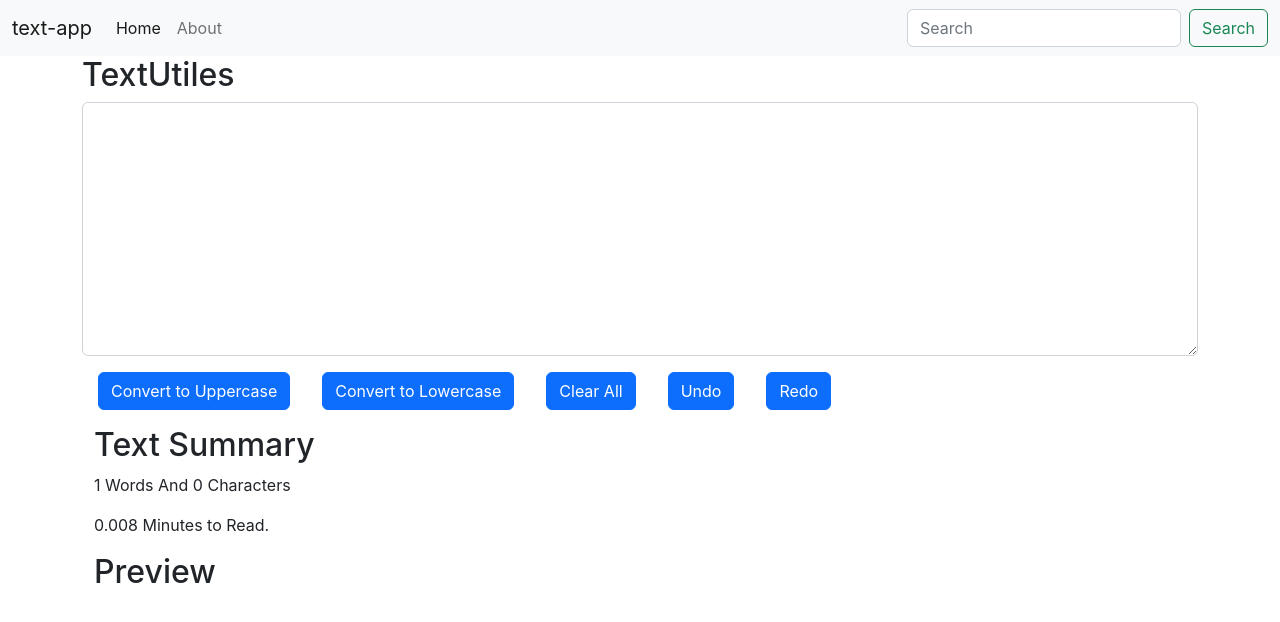
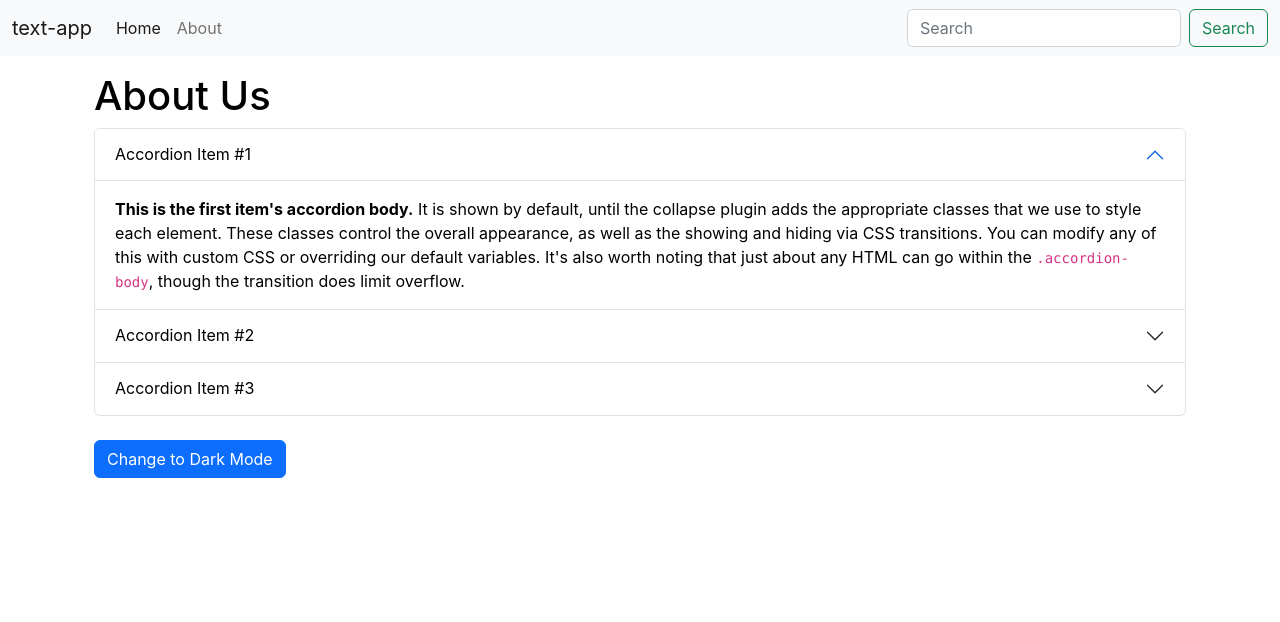
Before and after one commit to PranitPatil03/React-Learning, a React (Create React App) app in the folder Lessons/first-react-app/: page / in a window 1280 px wide. Shown: the top 622 px of the page. Built offline with nearby package versions, Linux system fonts and the light colour scheme.

Commit message:
Dark Mode

```diff
--- a/Lessons/first-react-app/src/App.js
+++ b/Lessons/first-react-app/src/App.js
@@ -1,7 +1,8 @@
 // import logo from './logo.svg';
 import './App.css';
 import Navbar from './components/Navbar';
-import TextForm from './components/TextForm';
+// import TextForm from './components/TextForm';
+import About from './components/About';
 
 function App() {
   return (
@@ -9,7 +10,8 @@
       {/* <Navbar /> */}
       <Navbar title="text-app" />
       <div className="container">
-      <TextForm heading="TextUtiles"/>
+      {/* <TextForm heading="TextUtiles"/> */}
+      <About />
       </div>
     </>
   );
--- /dev/null
+++ b/Lessons/first-react-app/src/components/About.js
@@ -0,0 +1,74 @@
+import React ,{useState} from 'react'
+
+export default function About() {
+
+    const [mystyle , setMyStyle] =useState({
+        color: 'black',
+        backgroundColor:'white'
+    })
+
+    const [btntext,setBtnText] = useState("Change to Dark Mode")
+
+    const toggleStyle=()=>{
+        if(mystyle.color === 'white'){
+            setMyStyle({
+                color: 'black',
+                backgroundColor: 'white'
+            })
+            setBtnText("Change to Dark Mode")
+        }else{
+            setMyStyle({
+                color: 'white',
+                backgroundColor: 'black'
+            })
+            setBtnText("Change to Light Mode")
+        }
+    }
+
+    return (
+        <div className="container my-3" style={mystyle}>
+            <h1>About Us</h1>
+            <div className="accordion" id="accordionExample" style={mystyle}>
+                <div className="accordion-item">
+                    <h2 className="accordion-header" id="headingOne">
+                        <button className="accordion-button" type="button" data-bs-toggle="collapse" data-bs-target="#collapseOne" aria-expanded="true" aria-controls="collapseOne" style={mystyle}>
+                            Accordion Item #1
+                        </button>
+                    </h2>
+                    <div id="collapseOne" className="accordion-collapse collapse show" aria-labelledby="headingOne" data-bs-parent="#accordionExample">
+                        <div className="accordion-body" style={mystyle}>
+                            <strong>This is the first item's accordion body.</strong> It is shown by default, until the collapse plugin adds the appropriate classes that we use to style each element. These classes control the overall appearance, as well as the showing and hiding via CSS transitions. You can modify any of this with custom CSS or overriding our default variables. It's also worth noting that just about any HTML can go within the <code>.accordion-body</code>, though the transition does limit overflow.
+                        </div>
+                    </div>
+                </div>
+                <div className="accordion-item">
+                    <h2 className="accordion-header" id="headingTwo">
+                        <button className="accordion-button collapsed" type="button" data-bs-toggle="collapse" data-bs-target="#collapseTwo" aria-expanded="false" aria-controls="collapseTwo" style={mystyle}>
+                            Accordion Item #2
+                        </button>
+                    </h2>
+                    <div id="collapseTwo" className="accordion-collapse collapse" aria-labelledby="headingTwo" data-bs-parent="#accordionExample">
+                        <div className="accordion-body" style={mystyle}>
+                            <strong>This is the second item's accordion body.</strong> It is hidden by default, until the collapse plugin adds the appropriate classes that we use to style each element. These classes control the overall appearance, as well as the showing and hiding via CSS transitions. You can modify any of this with custom CSS or overriding our default variables. It's also worth noting that just about any HTML can go within the <code>.accordion-body</code>, though the transition does limit overflow.
+                        </div>
+                    </div>
+                </div>
+                <div className="accordion-item">
+                    <h2 className="accordion-header" id="headingThree">
+                        <button className="accordion-button collapsed" type="button" data-bs-toggle="collapse" data-bs-target="#collapseThree" aria-expanded="false" aria-controls="collapseThree" style={mystyle}>
+                            Accordion Item #3
+                        </button>
+                    </h2>
+                    <div id="collapseThree" className="accordion-collapse collapse" aria-labelledby="headingThree" data-bs-parent="#accordionExample">
+                        <div className="accordion-body" style={mystyle}>
+                            <strong>This is the third item's accordion body.</strong> It is hidden by default, until the collapse plugin adds the appropriate classes that we use to style each element. These classes control the overall appearance, as well as the showing and hiding via CSS transitions. You can modify any of this with custom CSS or overriding our default variables. It's also worth noting that just about any HTML can go within the <code>.accordion-body</code>, though the transition does limit overflow.
+                        </div>
+                    </div>
+                </div>
+            </div>
+            <div className="btn-container">
+                <button onClick={toggleStyle} className="btn btn-primary my-4">{btntext}</button>
+            </div>
+        </div>
+    )
+}
```
